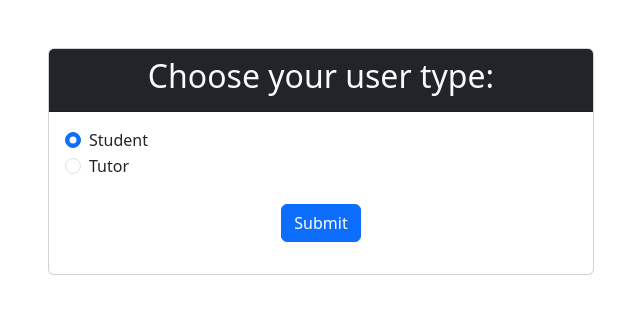
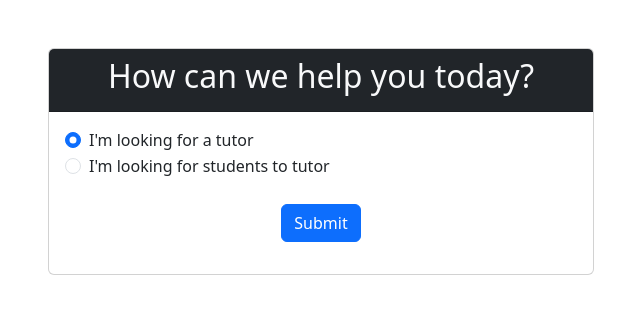
Before and after one commit to danish233/TutorMe-App, a Django app: page / in a window 1280 px wide. Shown: the top 314 px of the page, without its empty margins (319-959 px from the left). Run offline with Django 4.2, Linux system fonts and the light colour scheme; the visitor is signed in with stand-in values (Sample User, id 1); some libraries are stand-ins or nearby versions.

Commit message:
user type wording fixes

```diff
--- a/templates/user_type.html
+++ b/templates/user_type.html
@@ -19,7 +19,7 @@
     <div class="col-md-6">
       <div class="card mt-5">
         <div class="card-header bg-dark text-light">
-          <h2 class="text-center">Choose your user type:</h2>
+          <h2 class="text-center">How can we help you today?</h2>
         </div>
         <div class="card-body">
           <form method="post">
@@ -27,13 +27,13 @@
             <div class="form-check">
               <input class="form-check-input" type="radio" name="user_type" value="student" id="student" checked>
               <label class="form-check-label" for="student">
-                Student
+                I'm looking for a tutor
               </label>
             </div>
             <div class="form-check">
               <input class="form-check-input" type="radio" name="user_type" value="tutor" id="tutor">
               <label class="form-check-label" for="tutor">
-                Tutor
+                I'm looking for students to tutor
               </label>
             </div>
             <div class="text-center">
```
